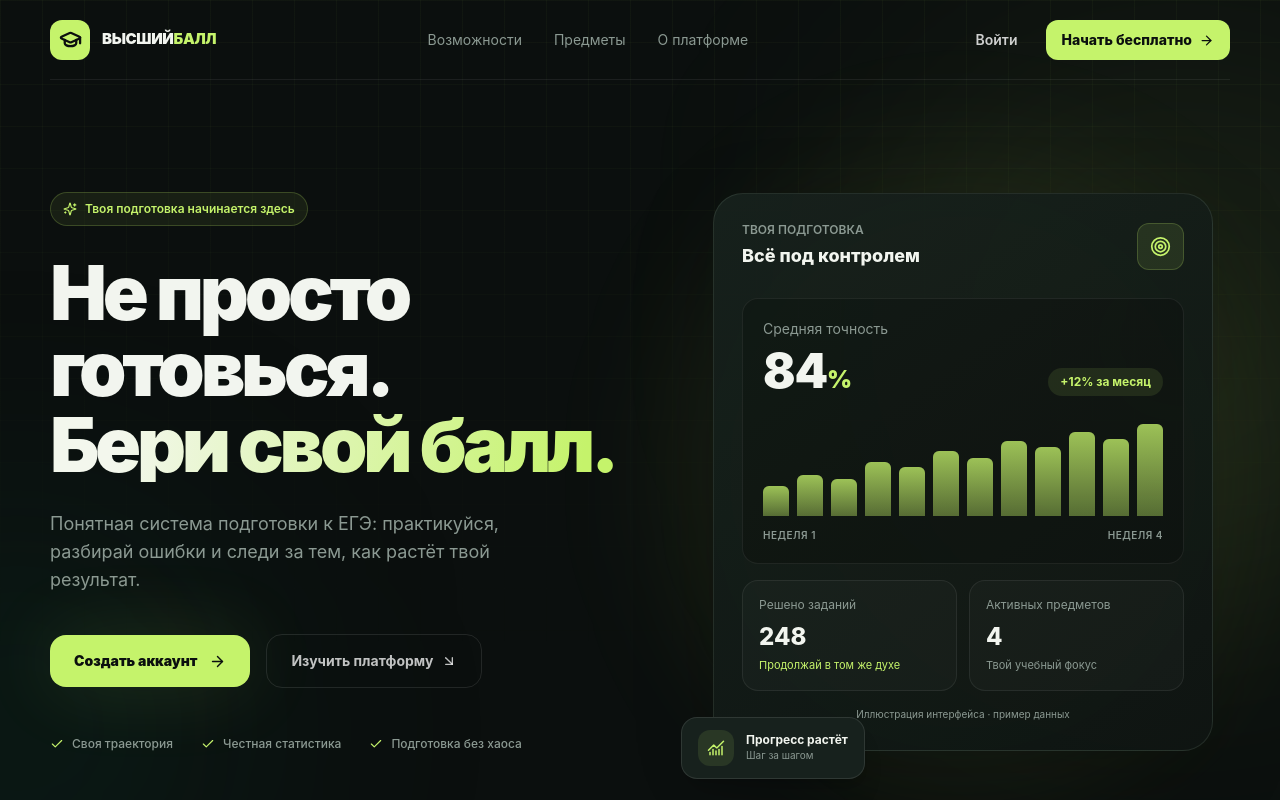
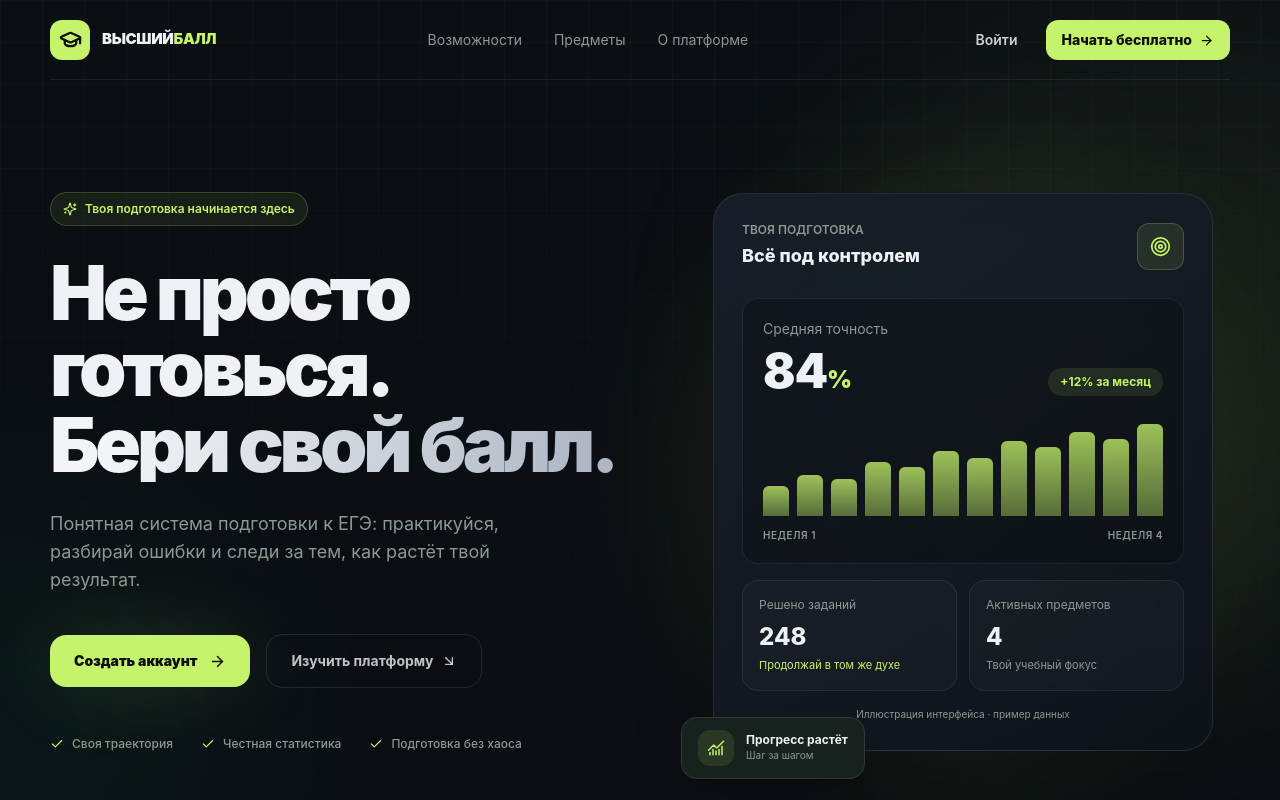
Before and after one commit to kristallxkryt/vishy-ball, a Next.js app in the folder frontend/: page / in a window 1280 px wide. Shown: the top 800 px of the page. Built offline with nearby package versions, Linux system fonts and the light colour scheme.

Commit message:
Switch global design tokens to neutral graphite

```diff
--- a/frontend/src/app/globals.css
+++ b/frontend/src/app/globals.css
@@ -4,13 +4,13 @@
 
 :root {
   color-scheme: dark;
-  --background: #0b0f0e;
-  --surface: #121917;
-  --surface-soft: #17211d;
-  --border: #26312d;
-  --text: #f2f5ef;
-  --muted: #8b9992;
-  --accent: #c5f36b;
+  --background: #0b0e13;
+  --surface: #141a22;
+  --surface-soft: #1b2430;
+  --border: #2a3441;
+  --text: #eef1f5;
+  --muted: #929cab;
+  --accent: #aeb8c5;
 }
 
 * { box-sizing: border-box; }
@@ -24,7 +24,7 @@ body {
 }
 button, input { font: inherit; }
 a { color: inherit; text-decoration: none; }
-::selection { background: rgba(197, 243, 107, .25); color: white; }
+::selection { background: rgba(174, 184, 197, .22); color: white; }
 
 .shell {
   width: min(1180px, calc(100% - 48px));
@@ -38,18 +38,18 @@ a { color: inherit; text-decoration: none; }
   text-transform: uppercase;
 }
 .gradient-text {
-  background: linear-gradient(100deg, #f3f7ed 12%, #c5f36b 90%);
+  background: linear-gradient(100deg, #f2f4f7 12%, #aeb8c5 90%);
   -webkit-background-clip: text;
   background-clip: text;
   color: transparent;
 }
 .glass {
-  background: linear-gradient(145deg, rgba(24, 34, 29, .92), rgba(15, 21, 18, .92));
-  border: 1px solid rgba(145, 165, 151, .16);
+  background: linear-gradient(145deg, rgba(25, 32, 42, .94), rgba(15, 19, 27, .94));
+  border: 1px solid rgba(150, 163, 181, .16);
   box-shadow: 0 24px 80px rgba(0, 0, 0, .22);
 }
 .grid-glow {
-  background-image: linear-gradient(rgba(197,243,107,.035) 1px, transparent 1px), linear-gradient(90deg, rgba(197,243,107,.035) 1px, transparent 1px);
+  background-image: linear-gradient(rgba(174,184,197,.035) 1px, transparent 1px), linear-gradient(90deg, rgba(197,243,107,.035) 1px, transparent 1px);
   background-size: 42px 42px;
   mask-image: linear-gradient(to bottom, black, transparent 85%);
 }
```
